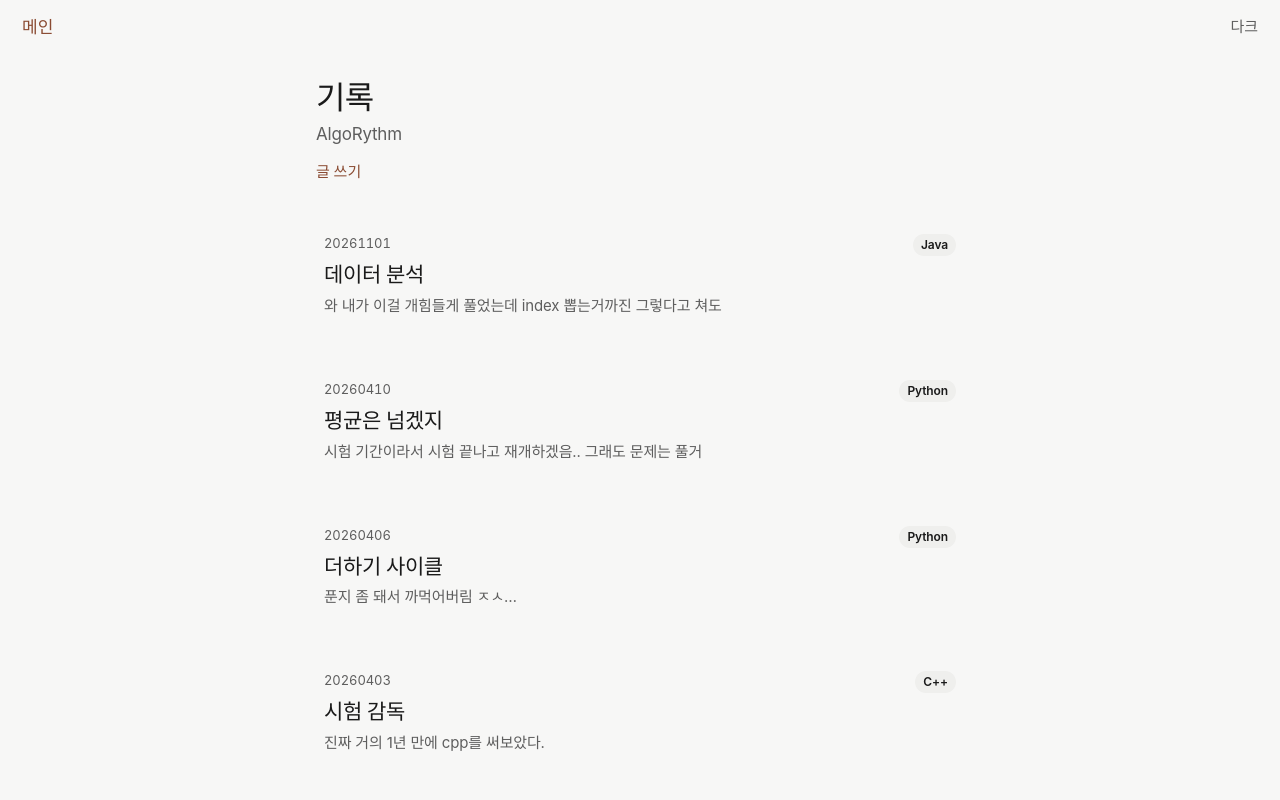
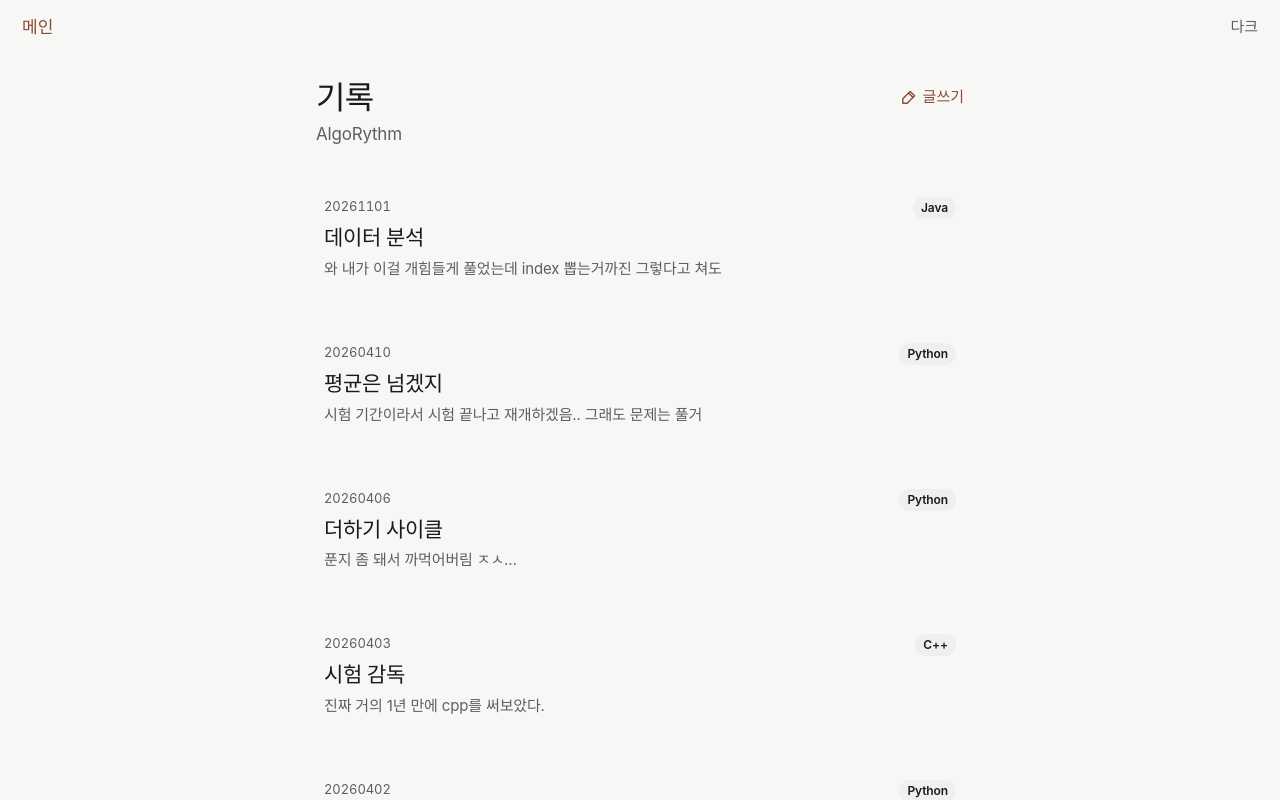
Before and after one commit to sleeeppy/algoRythm, a React (Vite) app: page / in a window 1280 px wide. Both pictures are taken after a click on the button "기록 보기". Shown: the top 800 px of the page. Built offline with nearby package versions, Linux system fonts and the light colour scheme.

Commit message:
글 수정 버튼과 오른쪽 글쓰기 버튼을 넣는다.

```diff
--- a/src/App.tsx
+++ b/src/App.tsx
@@ -104,8 +104,8 @@ export default function App() {
     history.pushState(next, "");
   }
 
-  function openWrite() {
-    const next = { algorhythm: true, view: "write", id: null } as const;
+  function openEdit(id: string) {
+    const next = { algorhythm: true, view: "write", id } as const;
     show("forward", next);
     history.pushState(next, "");
   }
@@ -131,10 +131,10 @@ export default function App() {
       {view === "home" ? (
         <HomeScreen onOpenLog={openLog} />
       ) : null}
-      {view === "log" ? <LogScreen onOpen={(id) => openDay(id, "forward")} onWrite={openWrite} /> : null}
-      {view === "write" ? <WriteScreen onDone={back} /> : null}
+      {view === "log" ? <LogScreen onOpen={(id) => openDay(id, "forward")} onWrite={() => openEdit("")} /> : null}
+      {view === "write" ? <WriteScreen key={entryId ?? "new"} editId={entryId} onDone={back} /> : null}
       {view === "day" && entryId ? (
-        <DayScreen key={entryId} id={entryId} onOpen={(id, dir) => openDay(id, dir)} />
+        <DayScreen key={entryId} id={entryId} onOpen={(id, dir) => openDay(id, dir)} onEdit={openEdit} />
       ) : null}
     </>
   );
--- a/src/data.ts
+++ b/src/data.ts
@@ -8,9 +8,19 @@ const files = import.meta.glob("../posts/*.md", {
   eager: true,
 });
 
-export const entries: Entry[] = Object.values(files)
-  .map((source) => parsePost(source as string))
+const sources = new Map<string, string>();
+for (const [file, source] of Object.entries(files)) {
+  const stamp = file.match(/(\d{8})\.md$/)?.[1];
+  if (stamp) sources.set(stamp, source as string);
+}
+
+export const entries: Entry[] = [...sources.values()]
+  .map((source) => parsePost(source))
   .sort((left, right) => right.stamp.localeCompare(left.stamp));
+
+export function rawPost(id: string) {
+  return sources.get(id) ?? "";
+}
 
 export function findEntry(id: string): Entry {
   return entries.find((entry) => entry.id === id) ?? entries[0];
--- a/src/index.css
+++ b/src/index.css
@@ -222,11 +222,45 @@ h1 {
   color: var(--secondary);
 }
 
-.write-link {
-  margin-top: 14px;
+.log-head {
+  display: flex;
+  align-items: flex-start;
+  justify-content: space-between;
+  gap: 16px;
+}
+
+.write-link,
+.edit-link {
+  display: inline-flex;
+  align-items: center;
+  gap: 6px;
   color: var(--blue);
   font-size: 15px;
   font-weight: 600;
+}
+
+.write-link {
+  margin-top: 6px;
+}
+
+.edit-link {
+  margin-left: auto;
+}
+
+.write-link svg,
+.edit-link svg {
+  width: 16px;
+  height: 16px;
+  flex: none;
+}
+
+.write-link svg path,
+.edit-link svg path {
+  fill: none;
+  stroke: currentColor;
+  stroke-width: 1.4;
+  stroke-linecap: round;
+  stroke-linejoin: round;
 }
 
 .composer {
--- a/src/markdown.ts
+++ b/src/markdown.ts
@@ -324,3 +324,10 @@ export function parsePost(source: string): Entry {
     pieces: parseBody(body),
   };
 }
+
+export function readPost(source: string) {
+  const matched = source.match(/^---\r?\n([\s\S]*?)\r?\n---\r?\n?/);
+  const meta = parseFrontmatter(matched?.[1] ?? "");
+  const body = (matched ? source.slice(matched[0].length) : source).replace(/^\n/, "");
+  return { ...meta, body };
+}
--- a/src/screens/DayScreen.tsx
+++ b/src/screens/DayScreen.tsx
@@ -6,10 +6,10 @@ import { Prose } from "../components/Prose.tsx";
 type DayScreenProps = {
   id: string;
   onOpen: (id: string, dir?: "forward" | "back") => void;
-  embedded?: boolean;
+  onEdit: (id: string) => void;
 };
 
-export function DayScreen({ id, onOpen }: DayScreenProps) {
+export function DayScreen({ id, onOpen, onEdit }: DayScreenProps) {
   const entry = findEntry(id);
   const index = entries.findIndex((item) => item.id === entry.id);
   const newer = index > 0 ? entries[index - 1] : undefined;
@@ -97,6 +97,10 @@ export function DayScreen({ id, onOpen }: DayScreenProps) {
       <p className="meta">
         <time dateTime={entry.stamp}>{entry.stamp}</time>
         <LanguageTag lang={entry.lang} />
+        <button type="button" className="edit-link press" onClick={() => onEdit(entry.id)}>
+          <PenIcon />
+          <span>수정</span>
+        </button>
       </p>
       <div className="title-row">
         <h1>{entry.problem}</h1>
@@ -150,3 +154,12 @@ export function DayScreen({ id, onOpen }: DayScreenProps) {
     </main>
   );
 }
+
+function PenIcon() {
+  return (
+    <svg viewBox="0 0 16 16" aria-hidden="true">
+      <path d="M9.2 2.4l4.4 4.4L6.2 14.2H1.8V9.8L9.2 2.4z" />
+      <path d="M7.6 4l4.4 4.4" />
+    </svg>
+  );
+}
--- a/src/screens/LogScreen.tsx
+++ b/src/screens/LogScreen.tsx
@@ -14,11 +14,16 @@ export function LogScreen({ onOpen, onWrite }: LogScreenProps) {
 
   return (
     <main className="column">
-      <h1>기록</h1>
-      <p className="intro">AlgoRythm</p>
-      <button type="button" className="write-link press" onClick={onWrite}>
-        글 쓰기
-      </button>
+      <div className="log-head">
+        <div>
+          <h1>기록</h1>
+          <p className="intro">AlgoRythm</p>
+        </div>
+        <button type="button" className="write-link press" onClick={onWrite}>
+          <PenIcon />
+          <span>글쓰기</span>
+        </button>
+      </div>
       <ul className="list">
         {entries.map((entry) => (
           <li key={entry.id}>
@@ -46,3 +51,12 @@ function EntryRow({
     </button>
   );
 }
+
+function PenIcon() {
+  return (
+    <svg viewBox="0 0 16 16" aria-hidden="true">
+      <path d="M9.2 2.4l4.4 4.4L6.2 14.2H1.8V9.8L9.2 2.4z" />
+      <path d="M7.6 4l4.4 4.4" />
+    </svg>
+  );
+}
--- a/src/screens/WriteScreen.tsx
+++ b/src/screens/WriteScreen.tsx
@@ -1,6 +1,7 @@
 import { useMemo, useState } from "react";
+import { rawPost } from "../data.ts";
 import { Prose } from "../components/Prose.tsx";
-import { composePost, parsePost } from "../markdown.ts";
+import { composePost, parsePost, readPost } from "../markdown.ts";
 import type { EntryLink } from "../types.ts";
 
 const sample = `여기에 본문을 적습니다.
@@ -15,17 +16,47 @@ Console.WriteLine("hello");
 \`\`\``;
 
 type WriteScreenProps = {
+  editId?: string | null;
   onDone: () => void;
 };
 
-export function WriteScreen({ onDone }: WriteScreenProps) {
-  const [stamp, setStamp] = useState("");
-  const [problem, setProblem] = useState("");
-  const [lang, setLang] = useState("");
-  const [description, setDescription] = useState("");
-  const [href, setHref] = useState("");
-  const [label, setLabel] = useState("");
-  const [body, setBody] = useState(sample);
+function draftFrom(editId?: string | null) {
+  const source = editId ? rawPost(editId) : "";
+  if (!source) {
+    return {
+      stamp: "",
+      problem: "",
+      lang: "",
+      description: "",
+      href: "",
+      label: "",
+      extra: [] as EntryLink[],
+      body: sample,
+    };
+  }
+  const post = readPost(source);
+  const [first, ...extra] = post.links;
+  return {
+    stamp: post.stamp,
+    problem: post.problem,
+    lang: post.lang,
+    description: post.description,
+    href: first?.href ?? "",
+    label: first?.label ?? "",
+    extra,
+    body: post.body,
+  };
+}
+
+export function WriteScreen({ editId, onDone }: WriteScreenProps) {
+  const [draft] = useState(() => draftFrom(editId));
+  const [stamp, setStamp] = useState(draft.stamp);
+  const [problem, setProblem] = useState(draft.problem);
+  const [lang, setLang] = useState(draft.lang);
+  const [description, setDescription] = useState(draft.description);
+  const [href, setHref] = useState(draft.href);
+  const [label, setLabel] = useState(draft.label);
+  const [body, setBody] = useState(draft.body);
   const [key, setKey] = useState("");
   const [message, setMessage] = useState("");
   const [pending, setPending] = useState(false);
@@ -48,9 +79,10 @@ export function WriteScreen({ onDone }: WriteScreenProps) {
     setPending(true);
     setMessage("");
     try {
-      const links: EntryLink[] = href.trim()
-        ? [{ href: href.trim(), label: label.trim() || href.trim() }]
-        : [];
+      const links: EntryLink[] = [
+        ...(href.trim() ? [{ href: href.trim(), label: label.trim() || href.trim() }] : []),
+        ...draft.extra,
+      ];
       const content = composePost({ stamp, problem, lang, description, links, body });
       parsePost(content);
       const response = await fetch("/api/publish", {
@@ -71,7 +103,7 @@ export function WriteScreen({ onDone }: WriteScreenProps) {
 
   return (
     <main className="column composer">
-      <h1>글 쓰기</h1>
+      <h1>{editId ? "글 수정" : "글 쓰기"}</h1>
       <p className="intro">마크다운으로 적으면 posts 폴더의 md 파일이 됩니다.</p>
       <label>
         날짜
@@ -109,7 +141,7 @@ export function WriteScreen({ onDone }: WriteScreenProps) {
         <input value={key} onChange={(event) => setKey(event.target.value)} type="password" placeholder="배포된 사이트에서만 필요" />
       </label>
       <button type="button" className="home-go press" onClick={publish} disabled={pending}>
-        {pending ? "올리는 중" : "올리기"}
+        {pending ? "올리는 중" : editId ? "저장" : "올리기"}
       </button>
       {message ? <p className="composer-message">{message}</p> : null}
       <h2>미리보기</h2>
```
